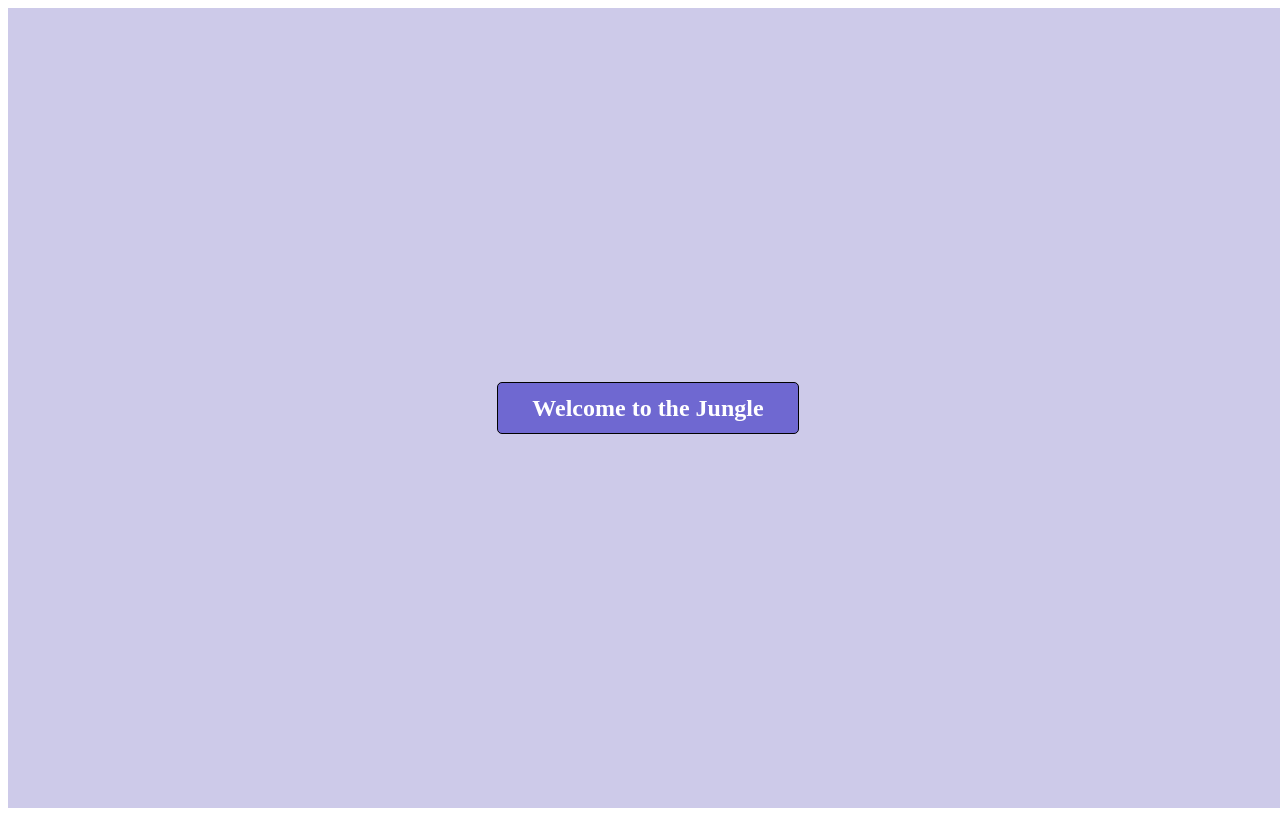
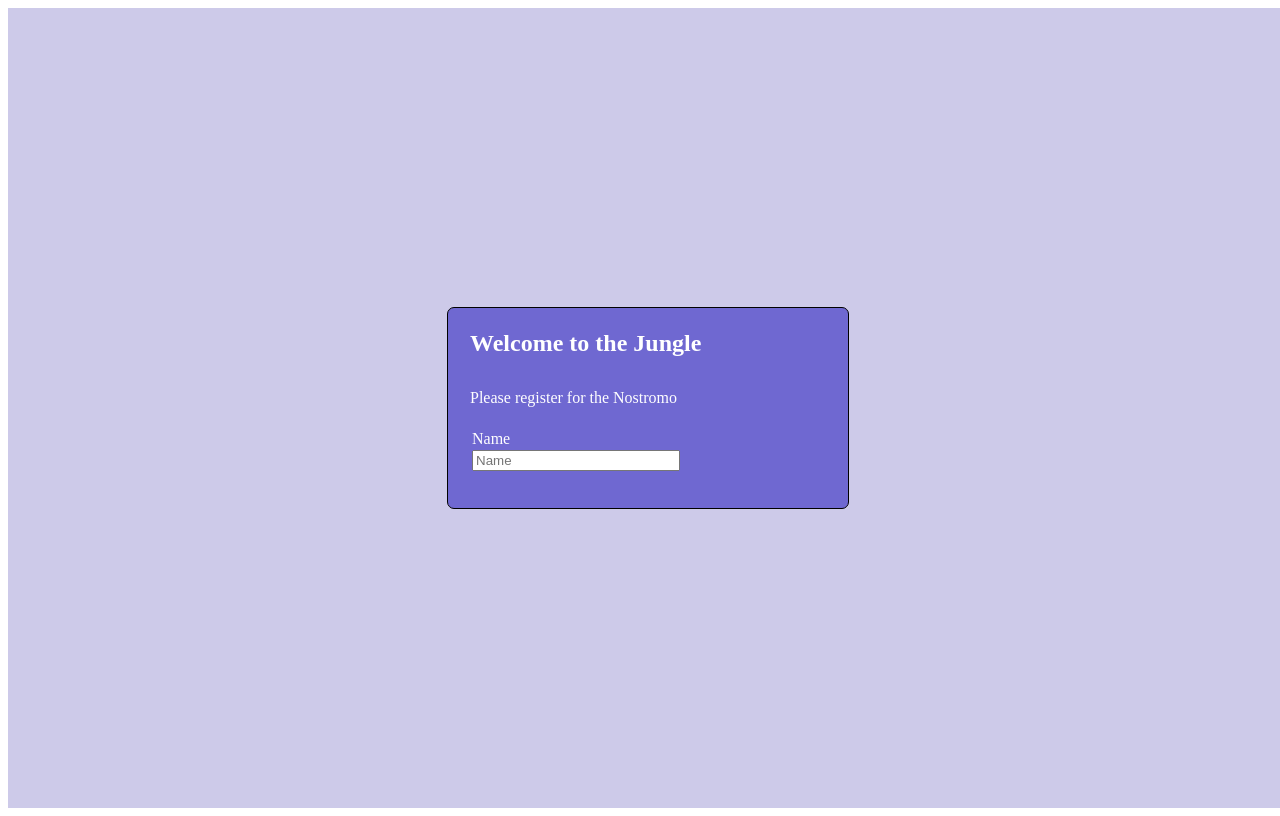
Before and after one commit to gridmaster/dashboard, a React (Create React App) app: page /register in a window 1280 px wide. Built offline with nearby package versions, Linux system fonts and the light colour scheme.

Commit message:
registration page started

```diff
--- a/src/App.jsx
+++ b/src/App.jsx
@@ -9,7 +9,7 @@ function App() {
   console.log(allRoutes)
 
   return (
-    <div className="BaseDiv">
+    <div className="baseDiv">
       <Router allRoutes={allRoutes} />
     </div>
   );
--- a/src/assets/css/App.css
+++ b/src/assets/css/App.css
@@ -1,5 +1,5 @@
 
-.BaseDiv {
+.baseDiv {
   width: 100%;
   height: 100%;
   background-color: #cdcae9;
--- a/src/assets/css/Register.css
+++ b/src/assets/css/Register.css
@@ -1,14 +1,3 @@
-.textStyle {
-    display: flex;
-    height: 50px;
-    width: 300px;
-    background-color: #6f68d1;
-    color: white;
-    border: 1px solid black;
-    border-radius: 5px;
-    justify-content: center;
-    align-items: center;
-}
 
 .outerDivStyle {
     display: flex;
@@ -17,3 +6,49 @@
     justify-content: center;
     align-items: center;
 }
+
+.welcome-container {
+  display: grid;
+}
+
+.welcomeDivStyle {
+    display: flex;
+    height: 200px;
+    width: 400px;
+    background-color: #6f68d1;
+    color: white;
+    border: 1px solid black;
+    border-radius: 7px;
+    justify-content: left;
+}
+
+.h2-Style {
+    display: flex;
+    height: 5px;
+    width: 300px;
+    background-color: #6f68d1;
+    color: white;
+    justify-content: left;
+}
+
+.p-style {
+    margin-top: 0;
+    height: 5px;
+    vertical-align: left;
+    text-align: left;
+}
+
+.table-style {
+    align-content: left;
+}
+
+.tr-style {
+    text-align: left;
+    margin-left: 20px;
+    vertical-align: middle;
+}
+
+.tr-input-style {
+    width: 200px;
+
+}
--- a/src/views/auth/Register.jsx
+++ b/src/views/auth/Register.jsx
@@ -5,8 +5,24 @@ const Register = () => {
     return (
         <div className='outerDivStyle'>
             <div >
-                <div >
-                    <h2 className='textStyle' >Welcome to the Jungle</h2>
+                <div className='welcomeDivStyle'>
+                   <table>
+                        <tr >
+                            <h2 className='tr-style h2-Style' >Welcome to the Jungle</h2>
+                        </tr>
+                        <tr >
+                            <p className='tr-style p-style'>Please register for the Nostromo</p>
+                        </tr>
+
+                        <tr>
+                            <tr >
+                                <label className='tr-style' htmlFor="name">Name</label>
+                            </tr>
+                            <tr >
+                                <input className='tr-style tr-input-style' type='text' name='name' placeholder='Name' id='name' required />
+                            </tr>
+                        </tr>
+                    </table>
                 </div>
             </div>
         </div>
```
